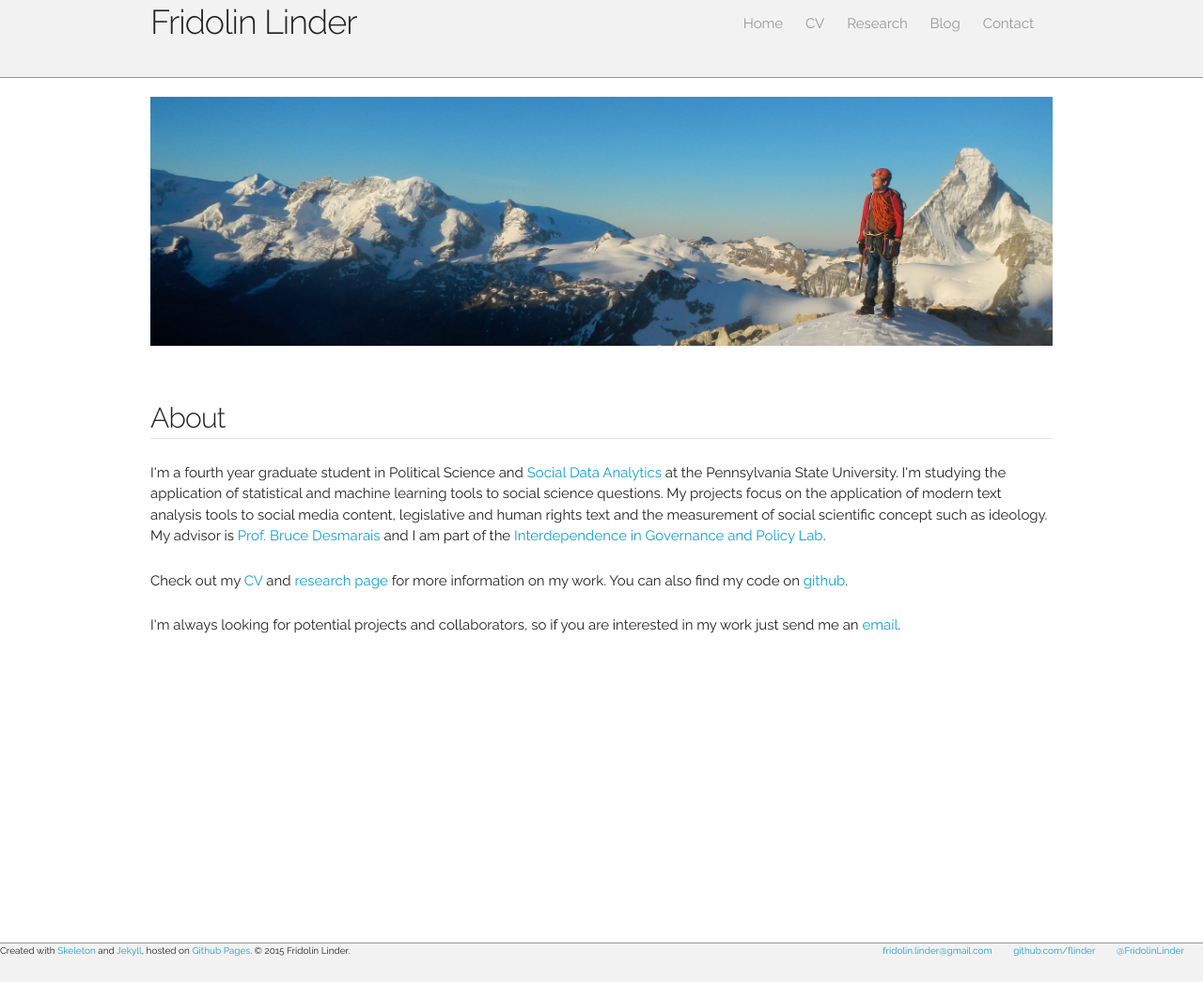
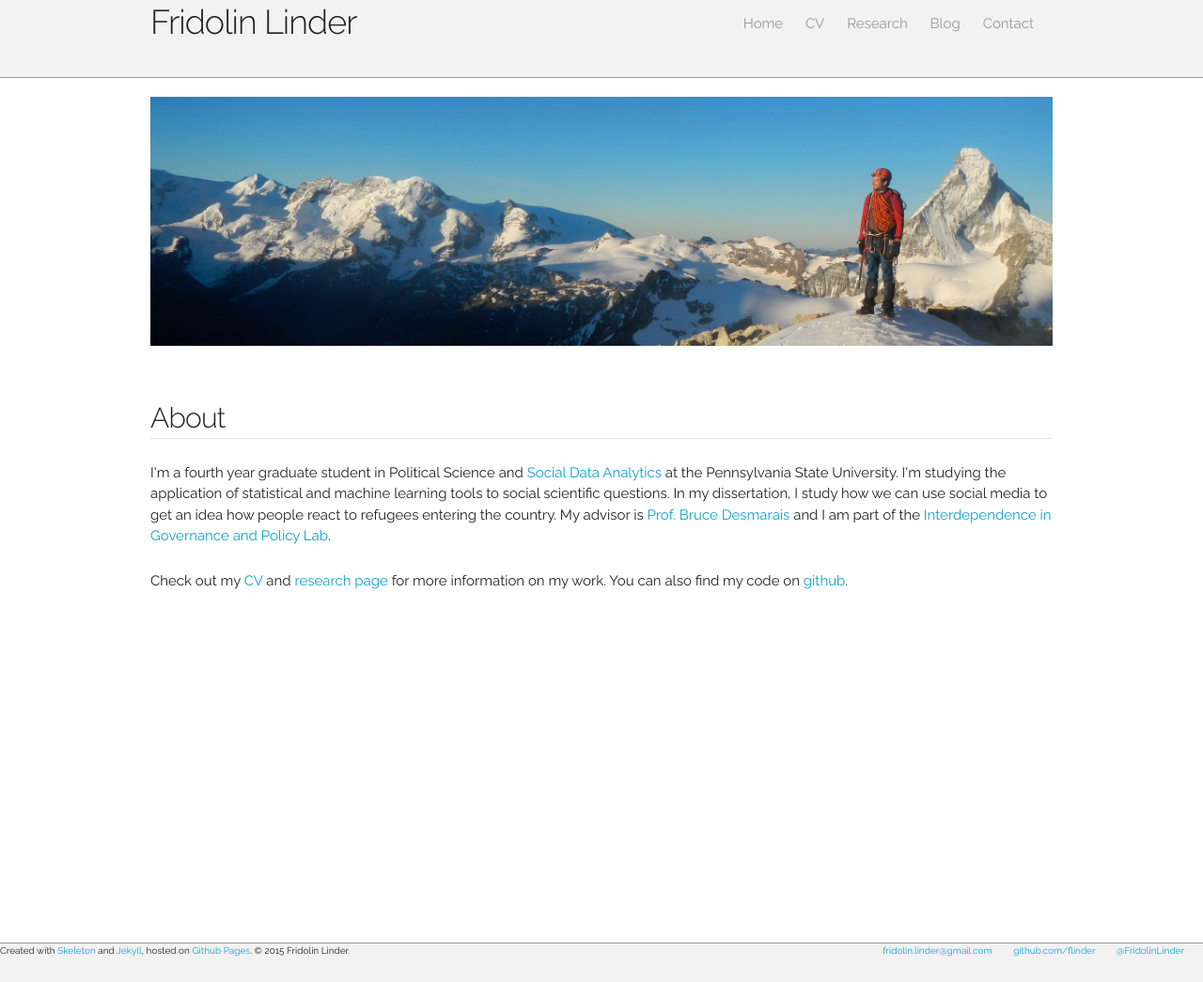
Before and after one commit to flinder/flinder.github.io, a Jekyll site: the page built from index.html, in a window 1280 px wide. Shown: the whole page at 94% size. Built offline with Jekyll 4.4.1, drawn with Linux system fonts in a browser that asks for light colours.

Commit message:
new about blurb

```diff
--- a/index.html
+++ b/index.html
@@ -12,13 +12,8 @@ title: Fridolin Linder
     <p>I'm a fourth year graduate student in Political Science and <a
         href="http://bdss.psu.edu/education">Social Data Analytics</a> at the
     Pennsylvania State University. I'm studying the application of statistical
-    and machine learning tools to social science questions. My projects focus on
-    the application of modern text analysis tools to social media content, legislative and human rights text and the measurement of social scientific concept such as ideology. My advisor is <a href="https://sites.psu.edu/desmaraisgroup/people/">Prof. Bruce Desmarais</a> and I am part of the <a href="http://sites.psu.edu/desmaraisgroup/">Interdependence in Governance and Policy Lab</a>.</p>
+    and machine learning tools to social scientific questions. In my dissertation, I study how we can use social media to get an idea how people react to refugees entering the country. My advisor is <a href="https://sites.psu.edu/desmaraisgroup/people/">Prof. Bruce Desmarais</a> and I am part of the <a href="http://sites.psu.edu/desmaraisgroup/">Interdependence in Governance and Policy Lab</a>.</p>
 
     <p> Check out my <a href="/cv/index.html">CV</a> and <a href="/research.html">research page</a> for more information on my work. You can also find my code on <a href="https://github.com/flinder">github</a>. </p>
 
-    <p> I'm always looking for potential projects and collaborators, so if you
-    are interested in my work just send me an <a
-        href="mailto:fridolin.linder@psu.edu">email</a>.</p>
-
 </div>
```
